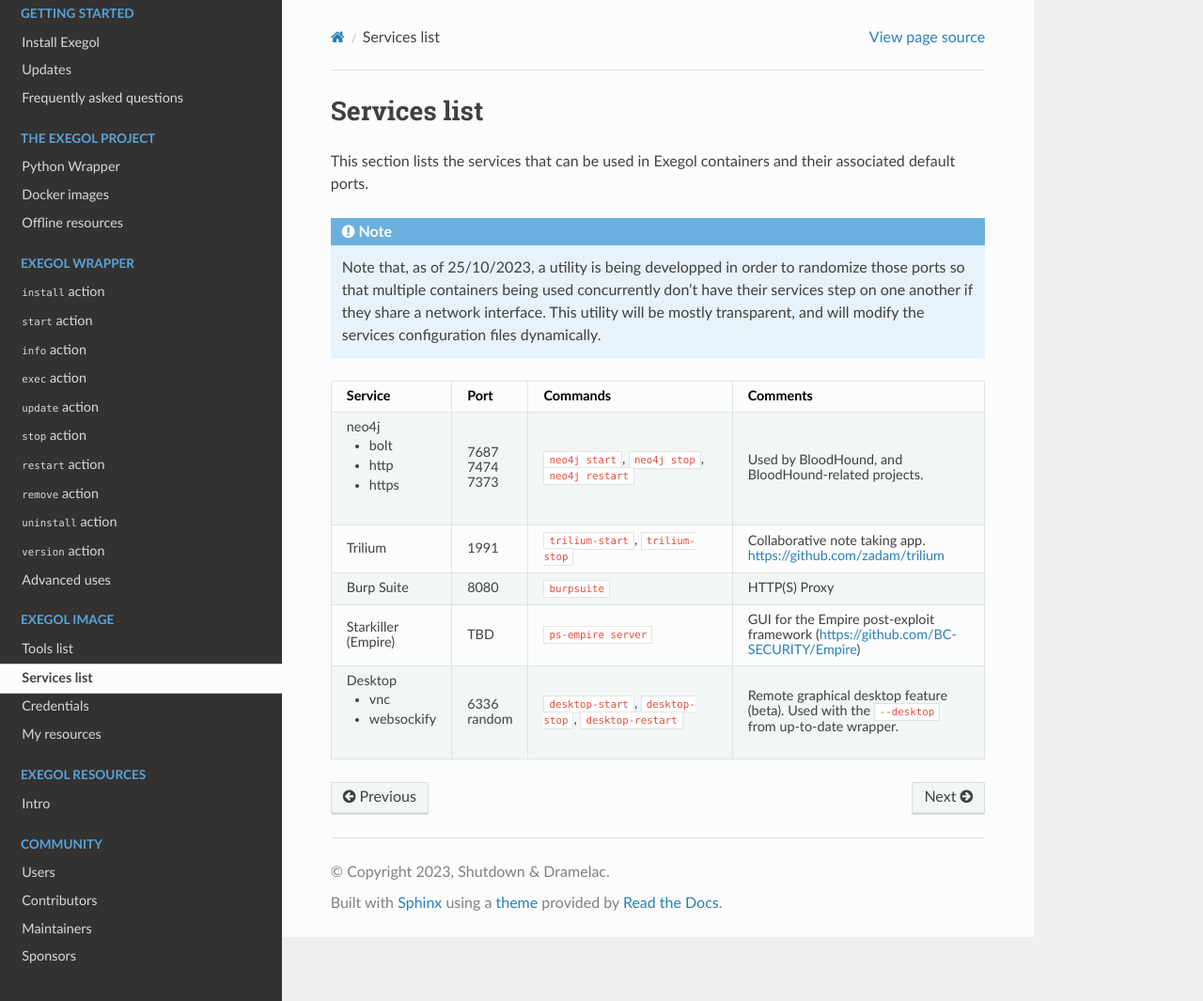
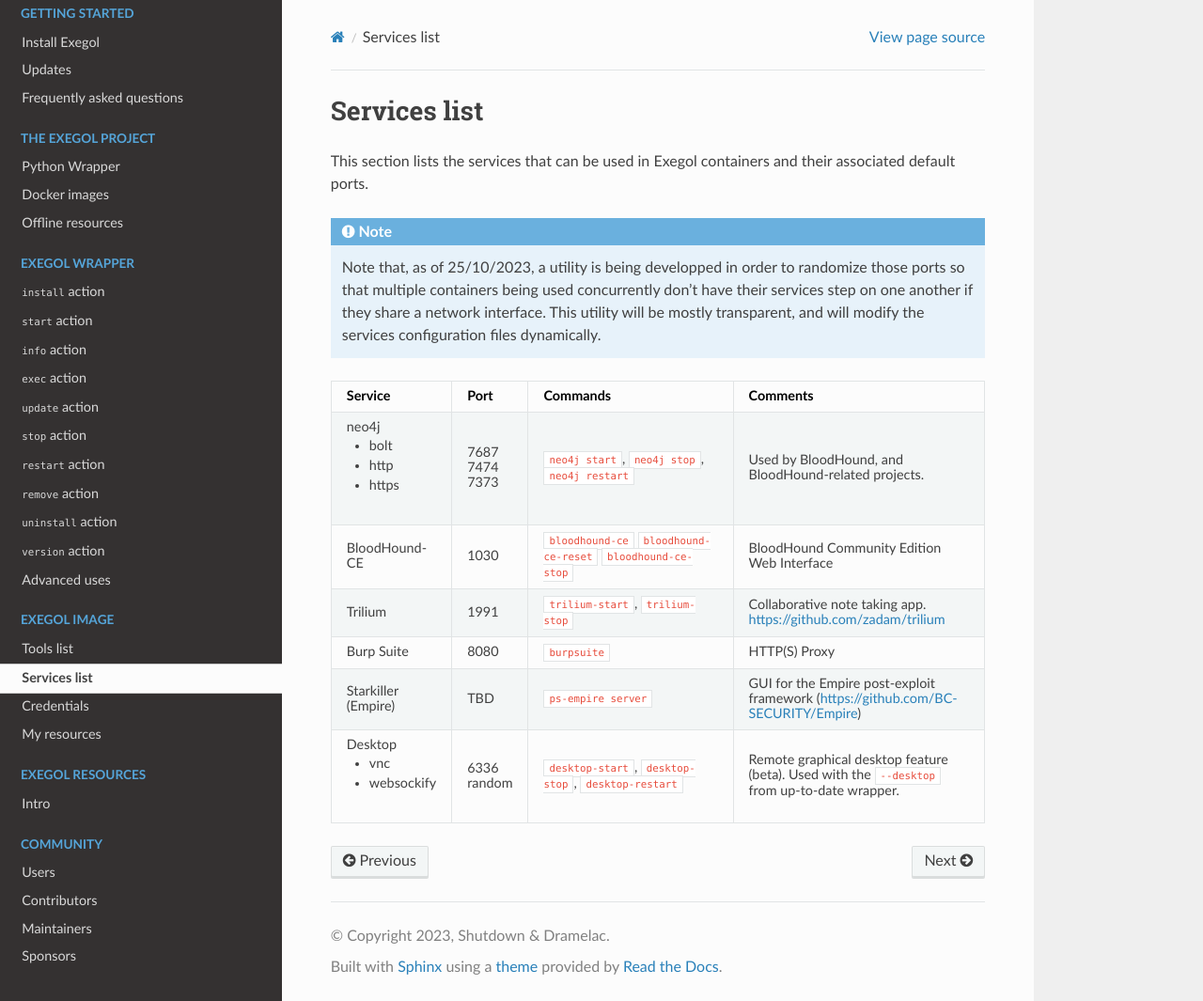
Before and after one commit to ThePorgs/Exegol-docs, a Sphinx documentation site: the page built from source/exegol-image/services.rst, in a window 1280 px wide and 1065 px high. Shown: the whole window at 94% size. Built offline with Sphinx 7.4.7 and the Read the Docs theme 2.0.0, drawn with Linux system fonts in a browser that asks for light colours.

Commit message:
Adding bloodhound-ce

```diff
--- a/source/exegol-image/services.rst
+++ b/source/exegol-image/services.rst
@@ -22,6 +22,10 @@
     |                      |        |                          |                                                                                               |
     | * https              | 7373   |                          |                                                                                               |
     +----------------------+--------+--------------------------+-----------------------------------------------------------------------------------------------+
+    | BloodHound-CE        | 1030   | ``bloodhound-ce``        | BloodHound Community Edition Web Interface                                                    |
+    |                      |        | ``bloodhound-ce-reset``  |                                                                                               |
+    |                      |        | ``bloodhound-ce-stop``   |                                                                                               |
+    +----------------------+--------+--------------------------+-----------------------------------------------------------------------------------------------+
     | Trilium              | 1991   | ``trilium-start``,       | Collaborative note taking app. https://github.com/zadam/trilium                               |
     |                      |        | ``trilium-stop``         |                                                                                               |
     +----------------------+--------+--------------------------+-----------------------------------------------------------------------------------------------+
```
